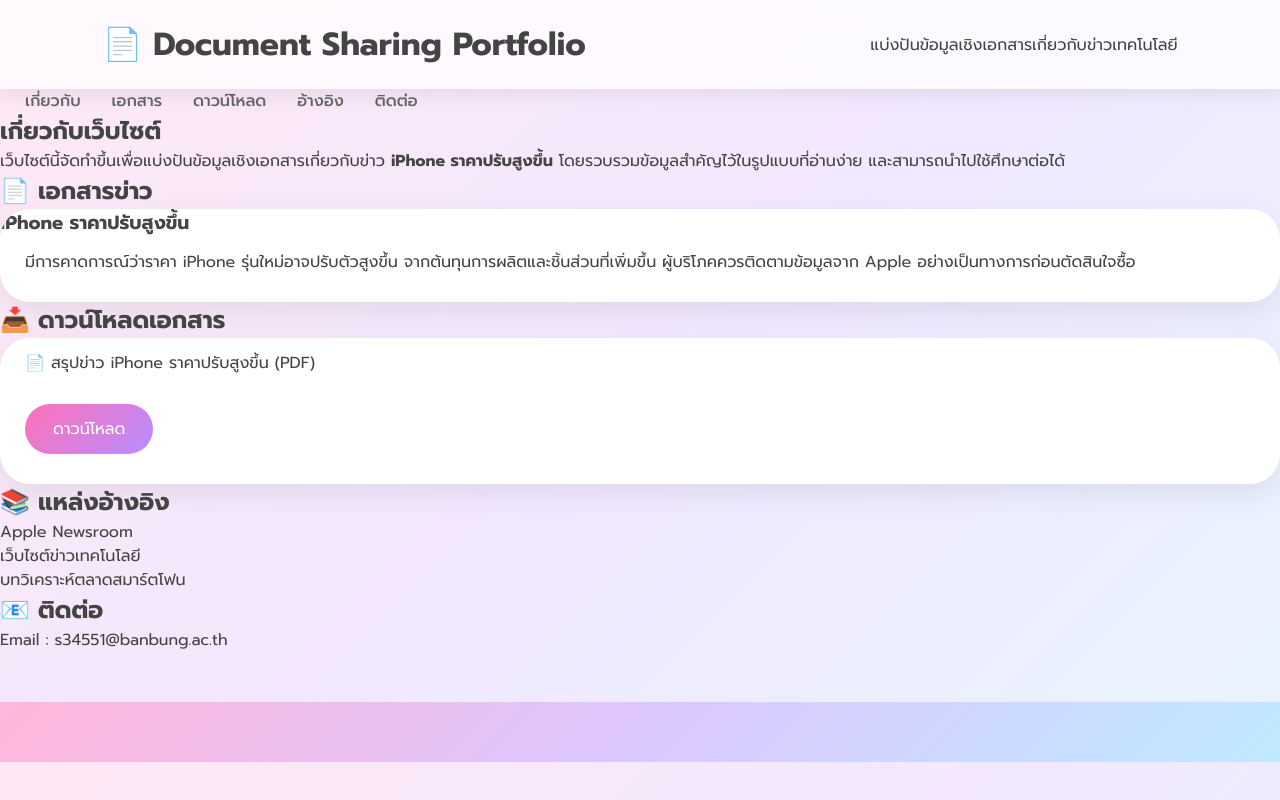
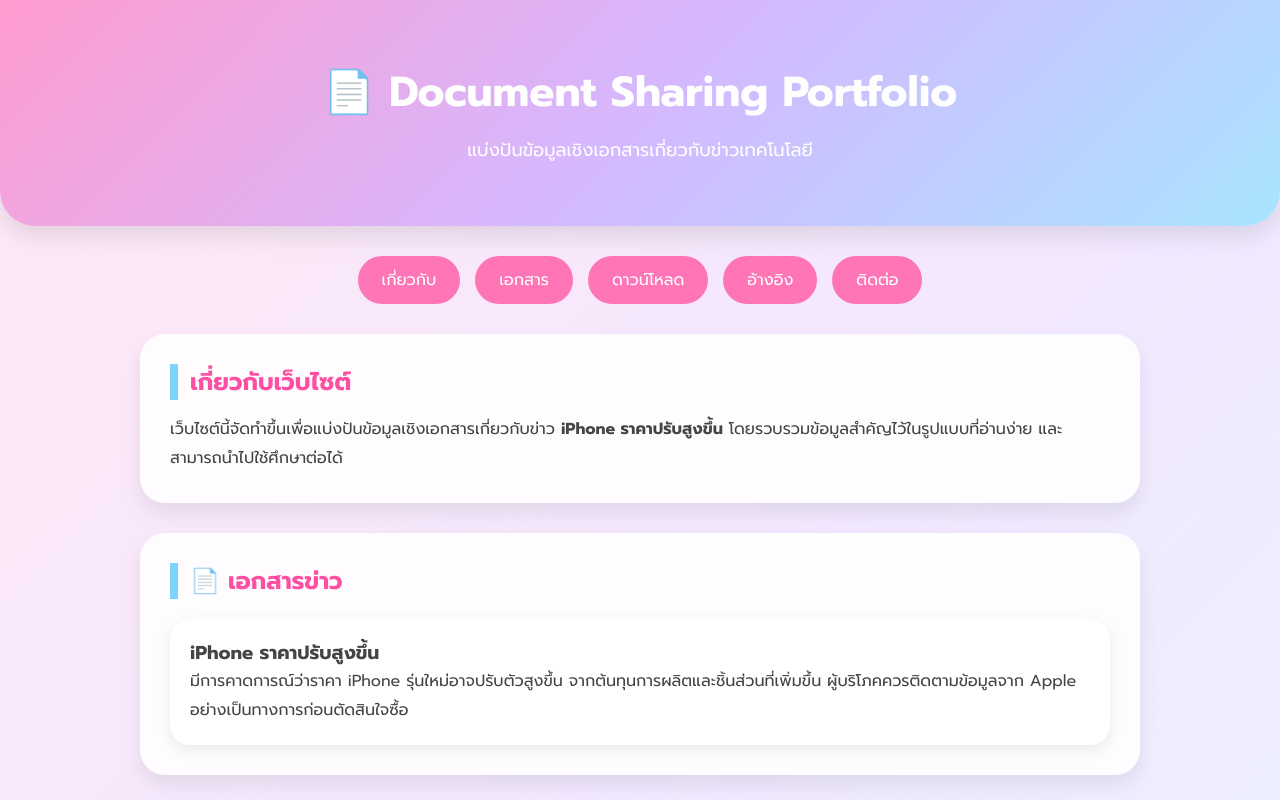
Before and after one commit to wantanee21/portfolio, a plain HTML site: page index.html in a window 1280 px wide. Shown: the top 800 px of the page. Drawn offline with Linux system fonts and the light colour scheme.

Commit message:
Update style.css

```diff
--- a/style.css
+++ b/style.css
@@ -1,4 +1,4 @@
-@import url('https://fonts.googleapis.com/css2?family=Prompt:wght@300;400;500;600;700&display=swap');
+@import url('https://fonts.googleapis.com/css2?family=Prompt:wght@300;400;500;700&display=swap');
 
 *{
     margin:0;
@@ -8,281 +8,150 @@
 }
 
 body{
-    background:linear-gradient(135deg,#FFE8F5,#F2E8FF,#E8F4FF);
+    background:linear-gradient(135deg,#FFE8F5,#F2E8FF,#E8F6FF);
     color:#444;
 }
 
-/* ===== Header ===== */
+/* Header */
 
 header{
-    width:100%;
-    background:rgba(255,255,255,.75);
-    backdrop-filter:blur(15px);
-    display:flex;
-    justify-content:space-between;
-    align-items:center;
-    padding:20px 8%;
-    position:sticky;
-    top:0;
-    z-index:100;
-    box-shadow:0 5px 20px rgba(0,0,0,.08);
+    background:linear-gradient(135deg,#FF9CCF,#D5B8FF,#A9E4FF);
+    color:white;
+    text-align:center;
+    padding:60px 20px;
+    border-bottom-left-radius:35px;
+    border-bottom-right-radius:35px;
+    box-shadow:0 10px 25px rgba(0,0,0,.1);
 }
 
-.logo{
-    font-size:28px;
-    font-weight:700;
-    color:#ff4fa2;
+header h1{
+    font-size:42px;
+}
+
+header p{
+    margin-top:10px;
+    font-size:18px;
+}
+
+/* เมนู */
+
+nav{
+    display:flex;
+    justify-content:center;
+    flex-wrap:wrap;
+    gap:15px;
+    margin:30px 0;
 }
 
 nav a{
     text-decoration:none;
-    color:#666;
-    margin-left:25px;
-    font-weight:500;
+    color:white;
+    background:#ff75b5;
+    padding:12px 24px;
+    border-radius:30px;
     transition:.3s;
 }
 
 nav a:hover{
-    color:#ff4fa2;
+    background:#b777ff;
 }
 
-/* ===== Hero ===== */
+/* Section */
 
-.hero{
+section{
     width:90%;
-    max-width:1100px;
-    margin:40px auto;
-    padding:70px 30px;
-    text-align:center;
-
-    background:linear-gradient(135deg,#FFB6D9,#DCC7FF,#BFE9FF);
-
-    border-radius:35px;
-    color:white;
-
-    box-shadow:0 15px 35px rgba(255,120,180,.25);
+    max-width:1000px;
+    margin:30px auto;
+    background:rgba(255,255,255,.85);
+    backdrop-filter:blur(10px);
+    border-radius:25px;
+    padding:30px;
+    box-shadow:0 10px 20px rgba(0,0,0,.08);
 }
 
-.hero h1{
-    font-size:48px;
+h2{
+    color:#ff4fa2;
+    margin-bottom:15px;
+    border-left:8px solid #7dd3fc;
+    padding-left:12px;
 }
 
-.hero p{
-    margin-top:15px;
-    font-size:20px;
+p{
+    line-height:1.8;
 }
 
-/* ===== ข่าวหลัก ===== */
-
-.news{
-
-    width:90%;
-    max-width:1100px;
-
-    margin:auto;
-
-}
+/* Card */
 
 .card{
-
     background:white;
-
-    border-radius:30px;
-
-    overflow:hidden;
-
-    box-shadow:0 10px 30px rgba(0,0,0,.08);
-
-    transition:.35s;
-
+    padding:20px;
+    border-radius:20px;
+    margin-top:20px;
+    box-shadow:0 5px 15px rgba(0,0,0,.08);
+    transition:.3s;
 }
 
 .card:hover{
-
-    transform:translateY(-8px);
-
+    transform:translateY(-5px);
 }
 
-.card img{
-
-    width:100%;
-
-    height:400px;
-
-    object-fit:cover;
-
-}
-
-.card h2{
-
-    padding:25px;
-
-    color:#ff4fa2;
-
-}
-
-.date{
-
-    padding:0 25px;
-
-    color:#888;
-
-}
-
-.card p{
-
-    padding:10px 25px 25px;
-
-    line-height:1.9;
-
-}
-
-/* ===== ปุ่ม ===== */
+/* ปุ่ม */
 
 button{
-
-    margin:0 25px 30px;
-
-    padding:13px 28px;
-
+    margin-top:15px;
+    background:linear-gradient(135deg,#ff75b5,#b777ff);
+    color:white;
     border:none;
-
-    border-radius:50px;
-
+    padding:12px 25px;
+    border-radius:30px;
     cursor:pointer;
-
-    background:linear-gradient(135deg,#ff71b8,#b78dff);
-
-    color:white;
-
-    font-size:16px;
-
     transition:.3s;
-
 }
 
 button:hover{
-
     transform:scale(1.05);
-
 }
 
-/* ===== ข่าวอื่น ===== */
+/* รายการ */
 
-.more-news{
-
-    width:90%;
-
-    max-width:1100px;
-
-    margin:50px auto;
-
+ul{
+    padding-left:20px;
 }
 
-.more-news h2{
-
-    color:#ff4fa2;
-
-    margin-bottom:20px;
-
+li{
+    margin:10px 0;
 }
 
-.grid{
+/* Footer */
 
-    display:grid;
-
-    grid-template-columns:repeat(auto-fit,minmax(250px,1fr));
-
-    gap:25px;
-
+footer{
+    margin-top:40px;
+    background:linear-gradient(135deg,#FF9CCF,#D5B8FF,#A9E4FF);
+    color:white;
+    text-align:center;
+    padding:25px;
 }
 
-.small-card{
-
-    background:rgba(255,255,255,.8);
-
-    backdrop-filter:blur(10px);
-
-    padding:25px;
-
-    border-radius:25px;
-
-    transition:.3s;
-
-    box-shadow:0 5px 20px rgba(0,0,0,.08);
-
-}
-
-.small-card:hover{
-
-    transform:translateY(-6px);
-
-    background:white;
-
-}
-
-.small-card h3{
-
-    color:#8b5cf6;
-
-    margin-bottom:10px;
-
-}
-
-/* ===== Footer ===== */
-
-footer{
-
-    margin-top:50px;
-
-    background:linear-gradient(135deg,#FFB6D9,#DCC7FF,#BFE9FF);
-
-    color:white;
-
-    text-align:center;
-
-    padding:30px;
-
-}
-
-/* ===== Responsive ===== */
+/* Responsive */
 
 @media(max-width:768px){
 
-header{
-
-flex-direction:column;
-
-gap:15px;
-
+header h1{
+    font-size:30px;
 }
 
 nav{
-
-display:flex;
-
-flex-wrap:wrap;
-
-justify-content:center;
-
+    flex-direction:column;
+    align-items:center;
 }
 
 nav a{
-
-margin:8px;
-
+    width:220px;
+    text-align:center;
 }
 
-.hero h1{
-
-font-size:34px;
-
-}
-
-.card img{
-
-height:250px;
-
+section{
+    width:95%;
 }
 
 }
```
